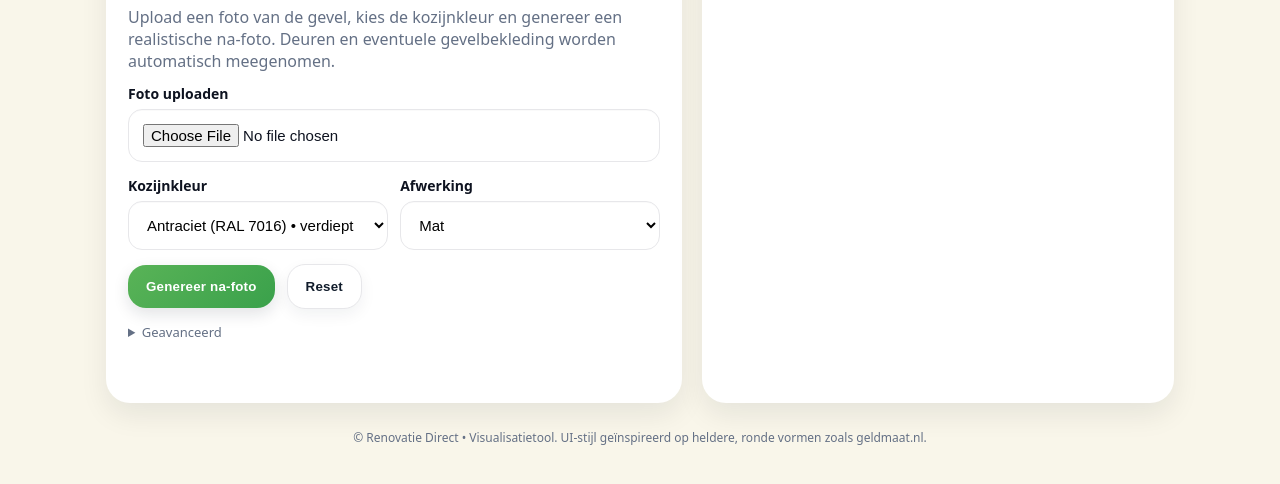
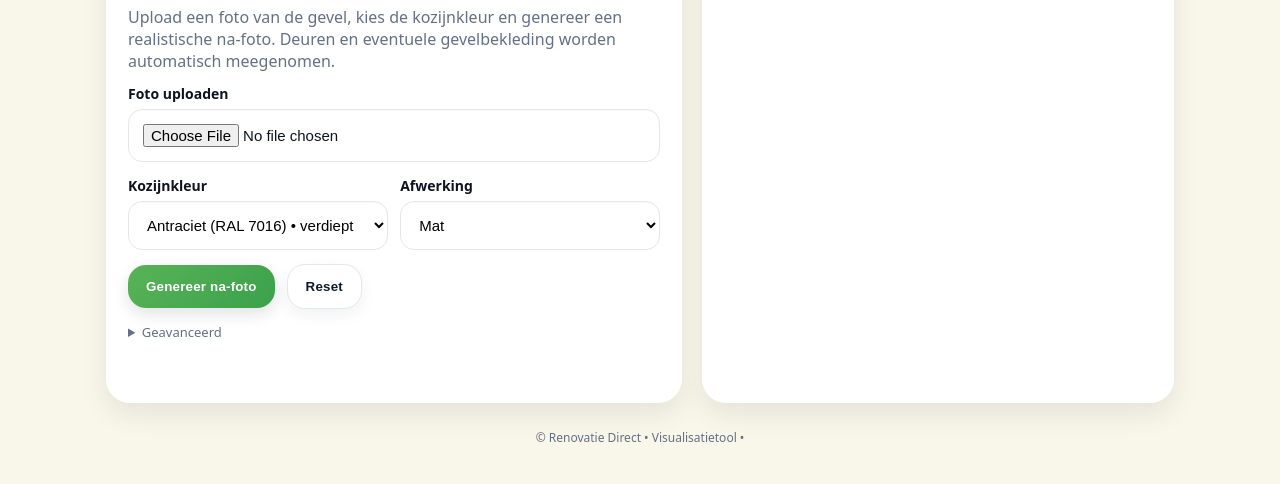
Before and after one commit to Jordy12San/VisualisatieRD, a website: page index.html in a window 1280 px wide. Shown: the part 210-694 px from the top of the page. Drawn offline with Linux system fonts and the light colour scheme.

Commit message:
Update index.html

```diff
--- a/index.html
+++ b/index.html
@@ -200,7 +200,7 @@
     </div>
   </section>
 
-  <footer class="foot">© Renovatie Direct • Visualisatietool. UI-stijl geïnspireerd op heldere, ronde vormen zoals geldmaat.nl.</footer>
+  <footer class="foot">© Renovatie Direct • Visualisatietool • </footer>
 
   <script>
     // ====== UI helpers ======
```
